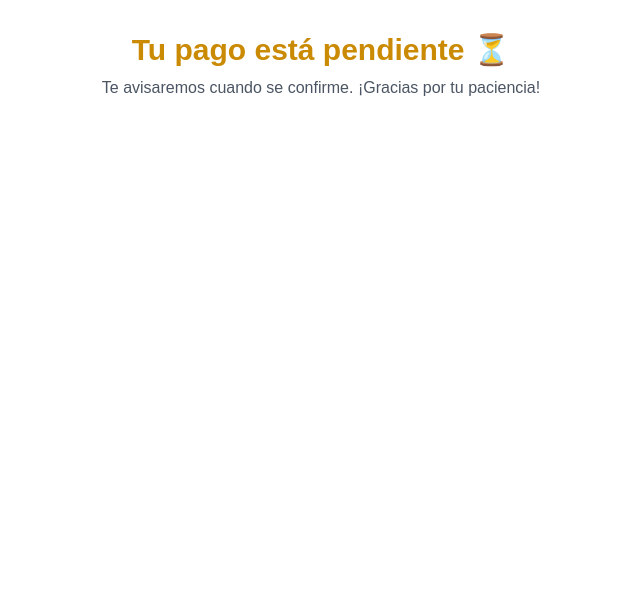
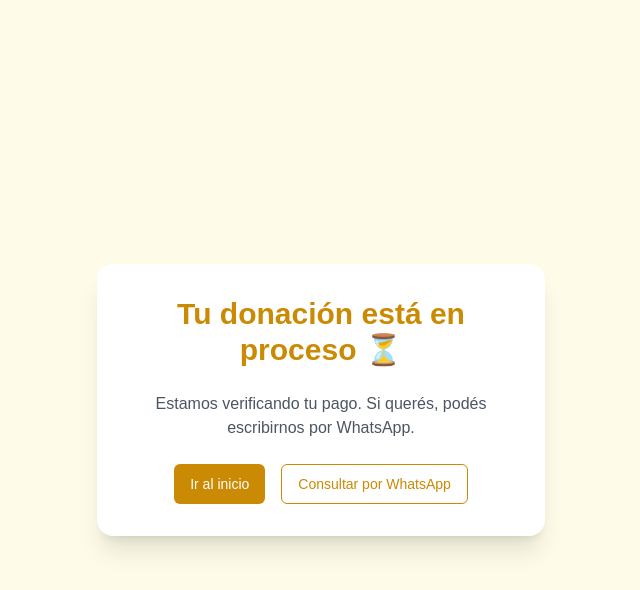
Before and after one commit to roots-cooperativa-dev/frontend-rootscoop, a Next.js app in the folder front/: page /donaciones/pending in a window 1280 px wide. Shown: the top 590 px of the page, without its empty margins (319-959 px from the left). Built offline with nearby package versions, Linux system fonts and the light colour scheme.

Commit message:
estilos para webhooks

```diff
--- a/front/src/app/(views)/donaciones/failure/page.tsx
+++ b/front/src/app/(views)/donaciones/failure/page.tsx
@@ -2,29 +2,59 @@
 
 import { useSearchParams } from "next/navigation";
 import { Suspense } from "react";
+import { Button } from "../../../../components/ui/button";
+import { useRouter } from "next/navigation";
 
 function FailureContent() {
   const searchParams = useSearchParams();
-  const errorMessage = searchParams?.get("message");
+  const paymentId = searchParams?.get("payment_id");
+  const router = useRouter();
 
   return (
-    <div className="p-8 text-center">
-      <h1 className="text-3xl font-bold text-red-600">
-        ¡Ups! Algo salió mal 💔
-      </h1>
-      {errorMessage && (
-        <p className="mt-4 text-red-500">Error: {errorMessage}</p>
-      )}
-      <p className="mt-2 text-gray-600">
-        Podés intentar nuevamente o contactarnos si el problema persiste.
-      </p>
+    <div className="min-h-screen flex flex-col justify-center items-center bg-red-50 px-4">
+      <div className="bg-white shadow-xl rounded-2xl p-8 max-w-md text-center space-y-6">
+        <h1 className="text-3xl font-bold text-red-600">
+          ¡Ups! Hubo un problema con tu donación ❌
+        </h1>
+
+        {paymentId && (
+          <p className="text-sm text-gray-700">ID de pago: {paymentId}</p>
+        )}
+
+        <p className="text-gray-600">
+          No pudimos procesar tu donación. Te recomendamos intentar nuevamente o
+          consultarnos.
+        </p>
+
+        <div className="flex flex-col sm:flex-row gap-4 justify-center mt-6">
+          <Button
+            onClick={() => router.push("/")}
+            className="bg-red-600 hover:bg-red-700 text-white"
+          >
+            Ir al inicio
+          </Button>
+          <Button
+            asChild
+            variant="outline"
+            className="border-red-600 text-red-600 hover:bg-red-100"
+          >
+            <a
+              href="https://wa.link/b4wyji"
+              target="_blank"
+              rel="noopener noreferrer"
+            >
+              Consultar por WhatsApp
+            </a>
+          </Button>
+        </div>
+      </div>
     </div>
   );
 }
 
 export default function FailurePage() {
   return (
-    <Suspense fallback={<div>Cargando...</div>}>
+    <Suspense fallback={<div className="text-center mt-10">Cargando...</div>}>
       <FailureContent />
     </Suspense>
   );
--- a/front/src/app/(views)/donaciones/pending/page.tsx
+++ b/front/src/app/(views)/donaciones/pending/page.tsx
@@ -2,27 +2,59 @@
 
 import { useSearchParams } from "next/navigation";
 import { Suspense } from "react";
+import { Button } from "../../../../components/ui/button";
+import { useRouter } from "next/navigation";
 
 function PendingContent() {
   const searchParams = useSearchParams();
-  const status = searchParams?.get("status");
+  const paymentId = searchParams?.get("payment_id");
+  const router = useRouter();
 
   return (
-    <div className="p-8 text-center">
-      <h1 className="text-3xl font-bold text-yellow-600">
-        Tu pago está pendiente ⏳
-      </h1>
-      {status && <p className="mt-4 text-yellow-500">Estado: {status}</p>}
-      <p className="mt-2 text-gray-600">
-        Te avisaremos cuando se confirme. ¡Gracias por tu paciencia!
-      </p>
+    <div className="min-h-screen flex flex-col justify-center items-center bg-yellow-50 px-4">
+      <div className="bg-white shadow-xl rounded-2xl p-8 max-w-md text-center space-y-6">
+        <h1 className="text-3xl font-bold text-yellow-600">
+          Tu donación está en proceso ⏳
+        </h1>
+
+        {paymentId && (
+          <p className="text-sm text-gray-700">ID de pago: {paymentId}</p>
+        )}
+
+        <p className="text-gray-600">
+          Estamos verificando tu pago. Si querés, podés escribirnos por
+          WhatsApp.
+        </p>
+
+        <div className="flex flex-col sm:flex-row gap-4 justify-center mt-6">
+          <Button
+            onClick={() => router.push("/")}
+            className="bg-yellow-600 hover:bg-yellow-700 text-white"
+          >
+            Ir al inicio
+          </Button>
+          <Button
+            asChild
+            variant="outline"
+            className="border-yellow-600 text-yellow-600 hover:bg-yellow-100"
+          >
+            <a
+              href="https://wa.link/b4wyji"
+              target="_blank"
+              rel="noopener noreferrer"
+            >
+              Consultar por WhatsApp
+            </a>
+          </Button>
+        </div>
+      </div>
     </div>
   );
 }
 
 export default function PendingPage() {
   return (
-    <Suspense fallback={<div>Cargando...</div>}>
+    <Suspense fallback={<div className="text-center mt-10">Cargando...</div>}>
       <PendingContent />
     </Suspense>
   );
--- a/front/src/app/(views)/donaciones/success/page.tsx
+++ b/front/src/app/(views)/donaciones/success/page.tsx
@@ -1,28 +1,52 @@
 "use client";
 
-import { useSearchParams } from "next/navigation";
+import { useSearchParams, useRouter } from "next/navigation";
 import { Suspense } from "react";
+import { Button } from "../../../../components/ui/button";
 
 function SuccessContent() {
   const searchParams = useSearchParams();
   const paymentId = searchParams?.get("payment_id");
+  const router = useRouter();
 
   return (
-    <div className="p-8 text-center">
-      <h1 className="text-3xl font-bold text-green-600">
-        ¡Gracias por tu donación! 💚
-      </h1>
-      {paymentId && <p className="mt-4">ID de pago: {paymentId}</p>}
-      <p className="mt-2 text-gray-600">
-        Tu aporte ayuda a sostener ROOTS de manera autogestiva.
-      </p>
+    <div className="min-h-screen flex flex-col justify-center items-center bg-green-50 px-4">
+      <div className="bg-white shadow-xl rounded-2xl p-8 max-w-md text-center space-y-6">
+        <h1 className="text-3xl font-bold text-green-600">
+          ¡Gracias por tu donación! 💚
+        </h1>
+
+        {paymentId && (
+          <p className="text-sm text-gray-700">ID de pago: {paymentId}</p>
+        )}
+
+        <p className="text-gray-600">
+          Tu aporte ayuda a sostener ROOTS de manera autogestiva.
+        </p>
+
+        <div className="flex flex-col sm:flex-row gap-4 justify-center mt-6">
+          <Button
+            onClick={() => router.push("/")}
+            className="bg-green-600 hover:bg-green-700 text-white"
+          >
+            Ir al inicio
+          </Button>
+          <Button
+            onClick={() => router.push("/profile")}
+            variant="outline"
+            className="border-green-600 text-green-600 hover:bg-green-100"
+          >
+            Ver mi perfil
+          </Button>
+        </div>
+      </div>
     </div>
   );
 }
 
 export default function SuccessPage() {
   return (
-    <Suspense fallback={<div>Cargando...</div>}>
+    <Suspense fallback={<div className="text-center mt-10">Cargando...</div>}>
       <SuccessContent />
     </Suspense>
   );
```
